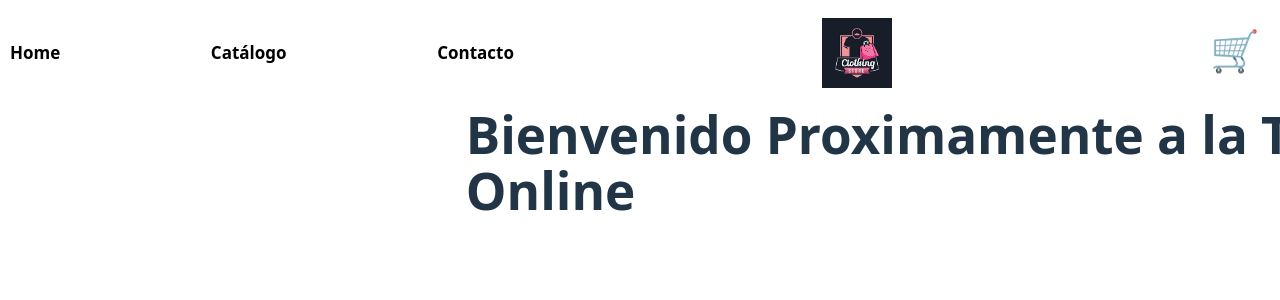
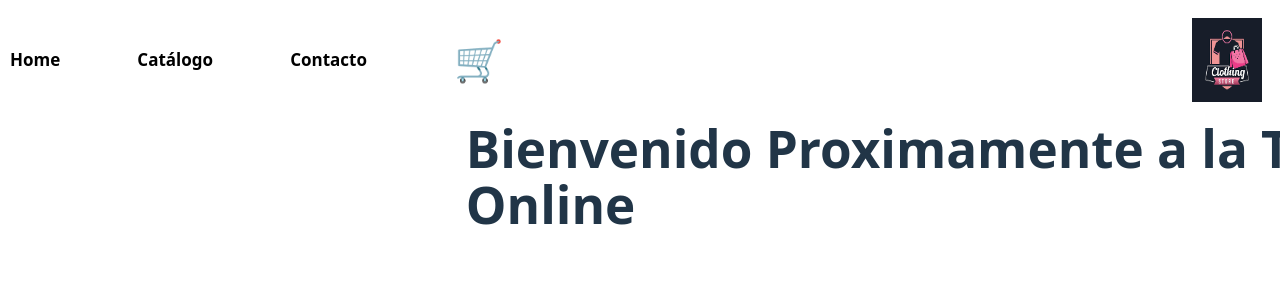
Before and after one commit to AMQ-uiroga/repo-React, a React (Vite) app: page / in a window 1280 px wide. Shown: the top 300 px of the page. Built offline with nearby package versions, Linux system fonts and the light colour scheme.

Commit message:
Se agrega el componente CartWidget en el Navbar

```diff
--- a/src/App.jsx
+++ b/src/App.jsx
@@ -13,7 +13,6 @@ function App() {
           src={logo}
           alt="logo de la tienda de color negro y rosa con la imagen de una remera y una bolsa que dice Clothing Store."
         />
-        <CartWidget />
       </div>
       <ItemListContainer saludo="Bienvenido Proximamente a la Tienda Online" />
     </>
--- a/src/components/NavBar.jsx
+++ b/src/components/NavBar.jsx
@@ -1,3 +1,5 @@
+import { CartWidget } from "./CartWidget";
+
 export const NavBar = () => (
   <>
     <nav className="navbar">
@@ -11,6 +13,10 @@ export const NavBar = () => (
         <li>
           <a href="#">Contacto</a>
         </li>
+        <li>
+          <CartWidget />
+        </li>
+
       </ul>
     </nav>
   </>
```
